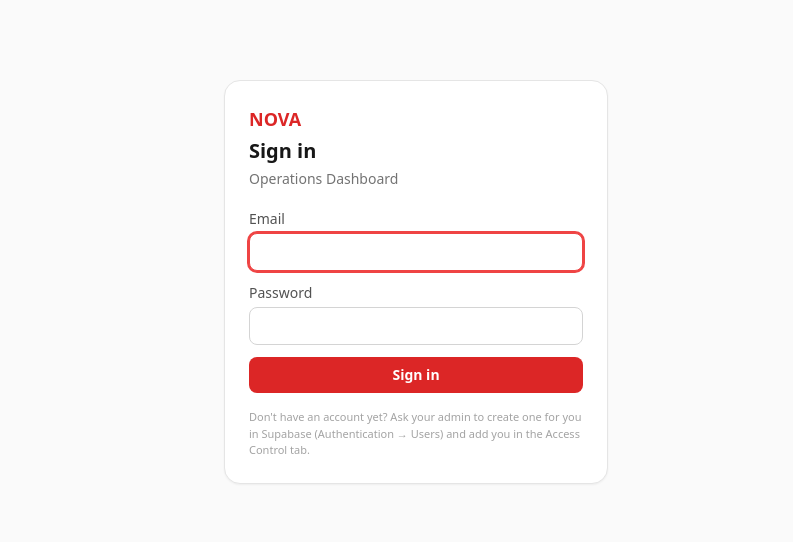
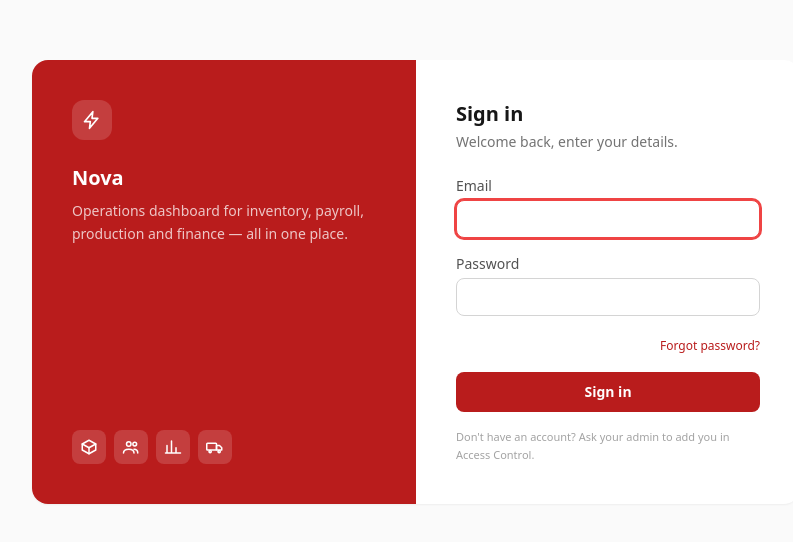
Before and after one commit to novaarts3d/nova-ops-dashboard, a React (Vite) app: page / in a window 1280 px wide. Shown: the part 118-660 px from the top of the page, without its empty margins (224-1017 px from the left). Built offline with nearby package versions, Linux system fonts and the light colour scheme; no server answers.

Commit message:
Update Login.jsx

```diff
--- a/src/auth/Login.jsx
+++ b/src/auth/Login.jsx
@@ -1,5 +1,12 @@
 import React, { useState } from "react";
 import { supabase } from "../supabaseClient.js";
+
+const Icon = ({ path, className = "" }) => (
+  <svg viewBox="0 0 24 24" fill="none" stroke="currentColor" strokeWidth="2"
+       strokeLinecap="round" strokeLinejoin="round" className={className}>
+    {path}
+  </svg>
+);
 
 export default function Login() {
   const [email, setEmail] = useState("");
@@ -18,11 +25,44 @@
 
   return (
     <div className="min-h-screen bg-neutral-50 flex items-center justify-center p-4">
-      <div className="w-full max-w-sm bg-white border border-neutral-200 rounded-2xl shadow-sm p-6">
-        <div className="text-red-600 font-bold text-lg mb-1">NOVA</div>
-        <h1 className="text-xl font-bold text-neutral-900 mb-1">Sign in</h1>
-        <p className="text-sm text-neutral-500 mb-5">Operations Dashboard</p>
-        <form onSubmit={handleSubmit} className="space-y-3">
+      <div className="w-full max-w-3xl bg-white rounded-2xl shadow-sm overflow-hidden grid grid-cols-1 md:grid-cols-2">
+        {/* Left brand panel */}
+        <div className="bg-red-700 p-10 flex flex-col justify-between">
+          <div>
+            <div className="w-10 h-10 rounded-xl bg-white/15 flex items-center justify-center mb-6">
+              <Icon className="w-5 h-5 text-white" path={<path d="M13 2 3 14h7l-1 8 10-12h-7l1-8z" />} />
+            </div>
+            <h1 className="text-white text-xl font-bold mb-2">Nova</h1>
+            <p className="text-white/75 text-sm leading-relaxed">
+              Operations dashboard for inventory, payroll, production and finance — all in one place.
+            </p>
+          </div>
+          <div className="flex gap-2 flex-wrap">
+            <div className="bg-white/15 rounded-lg p-2 flex items-center justify-center">
+              <Icon className="w-[18px] h-[18px] text-white"
+                path={<><path d="M21 8 12 3 3 8v8l9 5 9-5V8z" /><path d="M3 8l9 5 9-5" /><path d="M12 13v8" /></>} />
+            </div>
+            <div className="bg-white/15 rounded-lg p-2 flex items-center justify-center">
+              <Icon className="w-[18px] h-[18px] text-white"
+                path={<><circle cx="9" cy="8" r="3" /><path d="M2 20c0-3 3-5 7-5s7 2 7 5" /><circle cx="17" cy="8" r="2.5" /><path d="M16 15c2.5 0 5 1.5 5 5" /></>} />
+            </div>
+            <div className="bg-white/15 rounded-lg p-2 flex items-center justify-center">
+              <Icon className="w-[18px] h-[18px] text-white"
+                path={<path d="M4 20V10M10 20V4M16 20v-7M22 20H2" />} />
+            </div>
+            <div className="bg-white/15 rounded-lg p-2 flex items-center justify-center">
+              <Icon className="w-[18px] h-[18px] text-white"
+                path={<><rect x="1" y="7" width="13" height="9" rx="1" /><path d="M14 10h4l3 3v3h-7z" /><circle cx="5.5" cy="18" r="1.5" /><circle cx="17.5" cy="18" r="1.5" /></>} />
+            </div>
+          </div>
+        </div>
+
+        {/* Right form panel */}
+        <div className="p-10 flex flex-col justify-center">
+          <h2 className="text-xl font-bold text-neutral-900 mb-1">Sign in</h2>
+          <p className="text-sm text-neutral-500 mb-6">Welcome back, enter your details.</p>
+
+          <form onSubmit={handleSubmit} className="space-y-4">
             <label className="flex flex-col gap-1 text-sm">
               <span className="text-neutral-600 font-medium">Email</span>
               <input
@@ -34,6 +74,7 @@
                 onChange={(e) => setEmail(e.target.value)}
               />
             </label>
+
             <label className="flex flex-col gap-1 text-sm">
               <span className="text-neutral-600 font-medium">Password</span>
               <input
@@ -44,18 +85,26 @@
                 onChange={(e) => setPassword(e.target.value)}
               />
             </label>
+
+            <div className="text-right -mt-2">
+              <span className="text-xs text-red-700 cursor-pointer hover:underline">Forgot password?</span>
+            </div>
+
             {error && <p className="text-xs text-red-600">{error}</p>}
+
             <button
               type="submit"
               disabled={loading}
-            className="w-full bg-red-600 hover:bg-red-700 disabled:opacity-50 text-white text-sm font-semibold py-2 rounded-lg transition"
+              className="w-full bg-red-700 hover:bg-red-800 disabled:opacity-50 text-white text-sm font-semibold py-2.5 rounded-lg transition"
             >
               {loading ? "Signing in…" : "Sign in"}
             </button>
           </form>
-        <p className="text-[11px] text-neutral-400 mt-4">
-          Don't have an account yet? Ask your admin to create one for you in Supabase (Authentication → Users) and add you in the Access Control tab.
+
+          <p className="text-[11px] text-neutral-400 mt-4 leading-relaxed">
+            Don't have an account? Ask your admin to add you in Access Control.
           </p>
+        </div>
       </div>
     </div>
   );
```
Lines whose indentation alone changed are shown as unchanged.
